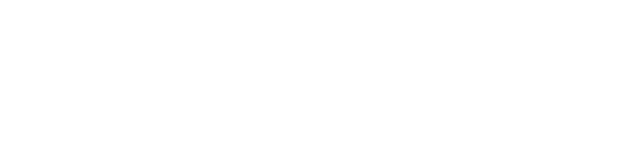
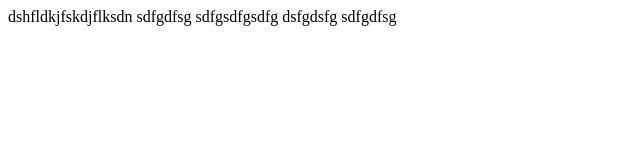
Before and after one commit to Muhammmad-Bilal/Abu-Abdul, a plain HTML site: page index.html in a window 1280 px wide. Shown: the whole page, without its empty margins (0-640 px from the left). Drawn offline with Linux system fonts and the light colour scheme.

Commit message:
Update index.html

```diff
--- a/index.html
+++ b/index.html
@@ -7,6 +7,11 @@
     <title>Document</title>
 </head>
 <body>
+    dshfldkjfskdjflksdn
+    sdfgdfsg
+    sdfgsdfgsdfg
+    dsfgdsfg
+    sdfgdfsg
 
 </body>
 </html>
```
